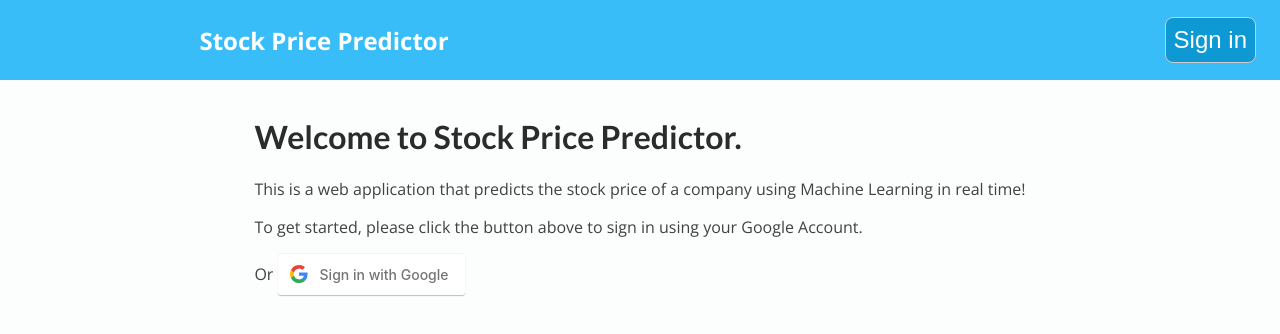
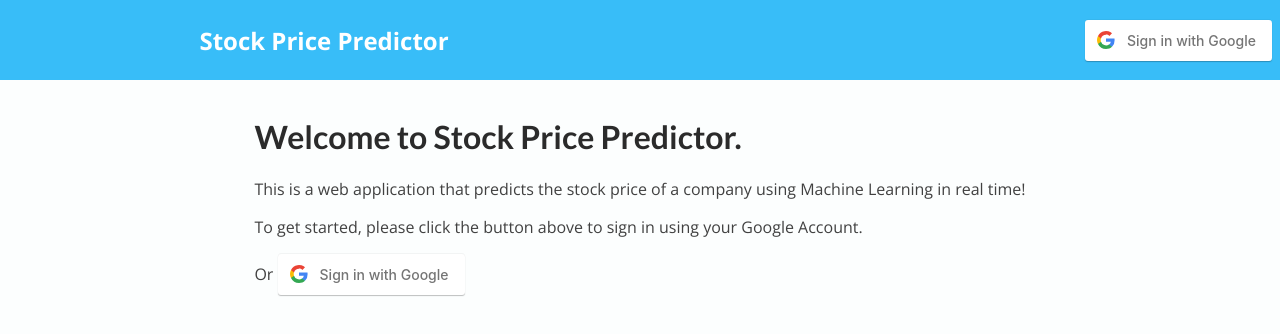
Before and after one commit to benAkehurst/stock-price-predictor-ui, a Next.js app: page / in a window 1280 px wide. Shown: the top 334 px of the page. Built offline with nearby package versions, Linux system fonts and the light colour scheme; no server answers.

Commit message:
use login button component in header

```diff
--- a/components/layout/main-header.js
+++ b/components/layout/main-header.js
@@ -1,6 +1,7 @@
 import Link from "next/link";
-import { useSession, signIn, signOut } from "next-auth/react";
+import { useSession, signOut } from "next-auth/react";
 import classes from "./main-header.module.css";
+import GoogleLoginButton from "../ui/google-signIn";
 
 function MainHeader() {
   const { data: session } = useSession();
@@ -24,11 +25,7 @@ function MainHeader() {
             </button>
           </div>
         ) : (
-          <div>
-            <button className={classes.button} onClick={() => signIn("google")}>
-              Sign in
-            </button>
-          </div>
+          <GoogleLoginButton />
         )}
       </div>
     </header>
```
